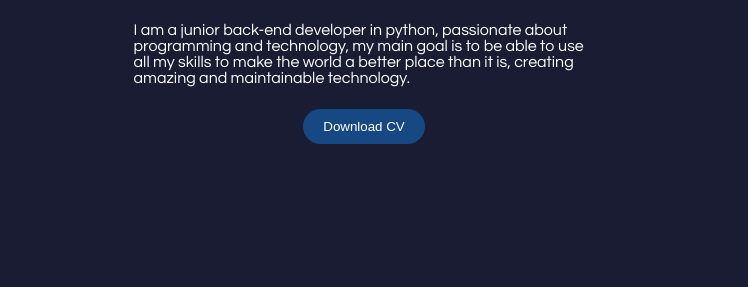
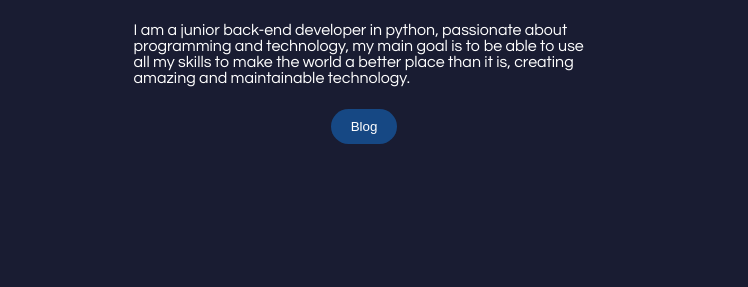
Before and after one commit to iDanilohs/iDainlohs, a plain HTML site: page index.html in a window 1280 px wide. Shown: the part 323-610 px from the top of the page, 532-1280 px from the left. Drawn offline with nearby package versions, Linux system fonts and the light colour scheme.

Commit message:
I added the link of my personal blog

```diff
--- a/index.html
+++ b/index.html
@@ -42,8 +42,8 @@
                     <h1 class="title1">About me</h1>
                     <p class="text">
                         I am a junior back-end developer in python, passionate about programming and technology, my main goal is to be able to use all my skills to make the world a better place than it is, creating amazing and maintainable technology.<br>
-                        <a href="#" class="btn">
-                            <button class="download-cv">Download CV</button>
+                        <a href="https://daniloblogggg.blogspot.com/" class="btn" target="_blank">
+                            <button class="download-cv">Blog</button>
                         </a>
                     </p>
 
```
